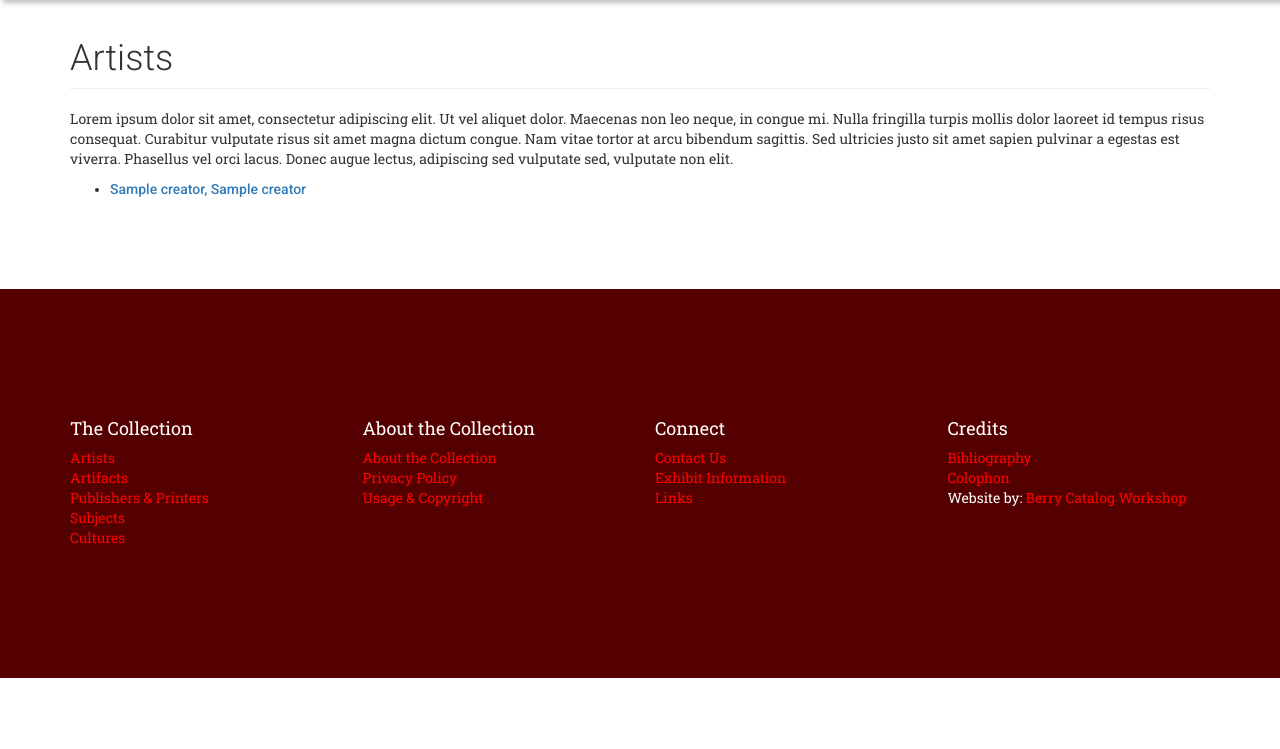
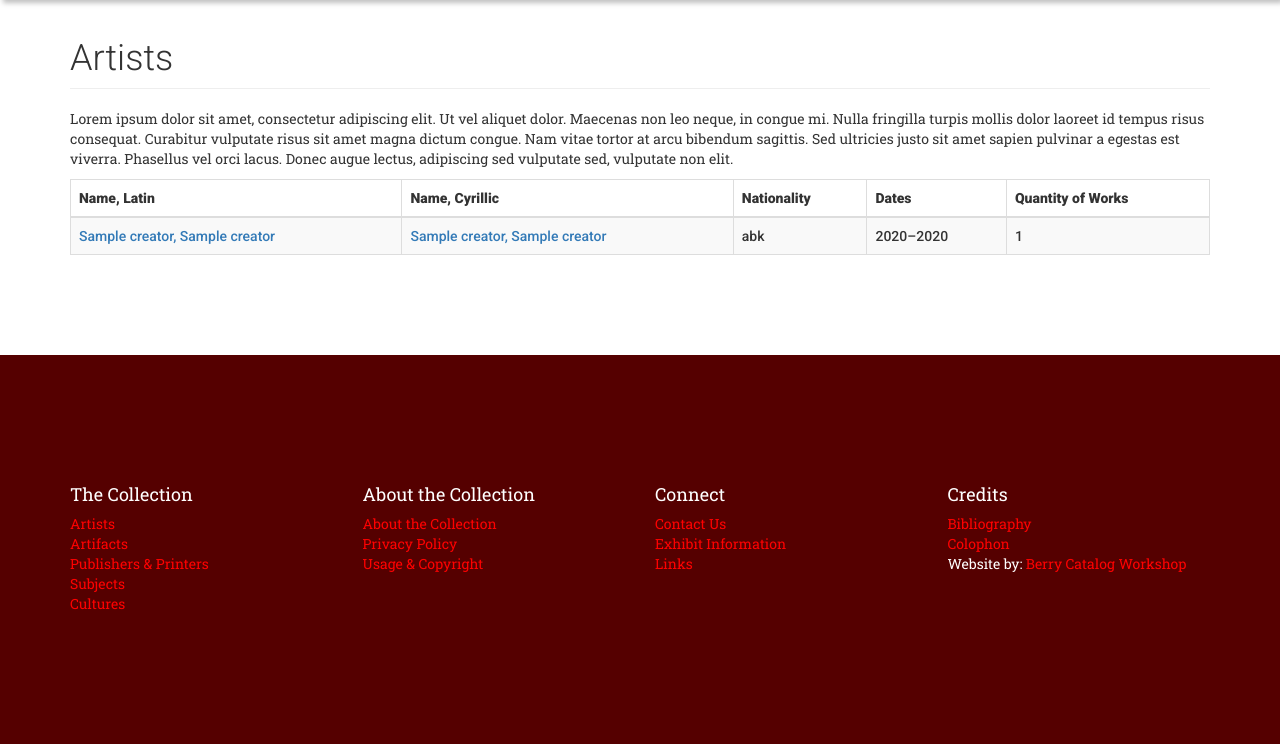
Before and after one commit to berryworkshop/artcase, a Django app: page /collection/creators/ in a window 1280 px wide. Shown: the part 51-800 px from the top of the page. Run offline with Django 3.2, Linux system fonts and the light colour scheme; tables that the repository leaves empty hold one stand-in row (values such as "Sample post"); parts of the project's set-up code (start-up, migrations or seed data) failed here and were passed over; some libraries are stand-ins or nearby versions.

Commit message:
Some work on various templates.

```diff
--- a/artcase/artcase/models.py
+++ b/artcase/artcase/models.py
@@ -46,7 +46,7 @@ class Artifact(models.Model):
     code_number = models.SlugField(
         'Code Number', unique=True, blank=False, validators=[validate_slug])
     title_english_short = models.CharField(
-        max_length = 255, default='Untitled', blank=False)
+        max_length = 255, default='Untitled', blank=True, null=True)
     title_english_full = models.TextField(
         max_length = 1000, blank=True, null=True)
     title_original = models.CharField(
@@ -197,7 +197,7 @@ class Creator(models.Model):
         if output:
             return output
         else:
-            return "<Unknown Artist>"
+            return None
 
     def get_name_cyrillic(self):
         output = ''
@@ -210,7 +210,7 @@ class Creator(models.Model):
         if output:
             return output
         else:
-            return "<Unknown Artist>"
+            return None
 
     def get_lifespan(self):
         if self.year_birth:
@@ -221,7 +221,7 @@ class Creator(models.Model):
         elif self.year_death:
             return 'died ' + str(self.year_death)
         else:
-            return '<dates unknown>'
+            return None
 
 @receiver(pre_save, sender=Creator)
 def callback_create_slug(sender, instance, **kwargs):
--- a/artcase/artcase/templates/artcase/creator_list.html
+++ b/artcase/artcase/templates/artcase/creator_list.html
@@ -5,9 +5,29 @@
 <h1 class="page-header">Artists</h1>
 <p>Lorem ipsum dolor sit amet, consectetur adipiscing elit. Ut vel aliquet dolor. Maecenas non leo neque, in congue mi. Nulla fringilla turpis mollis dolor laoreet id tempus risus consequat. Curabitur vulputate risus sit amet magna dictum congue. Nam vitae tortor at arcu bibendum sagittis. Sed ultricies justo sit amet sapien pulvinar a egestas est viverra. Phasellus vel orci lacus. Donec augue lectus, adipiscing sed vulputate sed, vulputate non elit.</p>
 
-<ul>
-    {% for creator in object_list %}
-    <li><a href="{{ creator.get_absolute_url }}">{{ creator }}</a></li>
-    {% endfor %}
-</ul>
+<div class="table-responsive">
+    <table class="table table-striped table-bordered">
+        <thead>
+            <tr>
+                <th>Name, Latin</th>
+                <th>Name, Cyrillic</th>
+                <th>Nationality</th>
+                <th>Dates</th>
+                <th>Quantity of Works</th>
+            </tr>
+        </thead>
+        <tbody>
+        {% for creator in object_list %}
+            <tr>
+                <td><a href="{{ creator.get_absolute_url }}">{{ creator.get_name_latin}}</a></td>
+                <td><a href="{{ creator.get_absolute_url }}">{{ creator.get_name_cyrillic }}</a></td>
+                <td>{% if creator.nationality %}{{ creator.nationality }}{% endif %}</td>
+                <td>{% if creator.get_lifespan %}{{ creator.get_lifespan }}{% endif %}</td>
+                <td>{{ creator.artifact_set.count }}</td>
+            </tr>
+        {% endfor %}
+        </tbody>
+</table>
+</div>
+
 {% endblock main %}
--- a/artcase/artcase/templates/artcase/includes/slides_artifact.html
+++ b/artcase/artcase/templates/artcase/includes/slides_artifact.html
@@ -4,7 +4,7 @@
     {% for artifact in object_list %}
     <div class="slide col-xs-6 col-sm-4 col-md-3">
         <a href="{{artifact.get_absolute_url}}" class="thumbnail" style="background-image: url('{{ artifact.image.get_file }}');">
-            <h3 class='slide_title'>{{ artifact.title_english_short }}</h3>
+            <h3 class='slide_title'>{{ artifact.title_english_full|truncatewords:16 }}</h3>
         </a>
     </div>
     {% endfor %}
--- a/artcase/artcase/views.py
+++ b/artcase/artcase/views.py
@@ -49,7 +49,7 @@ class CreatorView(DetailView):
     def get_context_data(self, **kwargs):
         context = super(CreatorView, self).get_context_data(**kwargs)
         creator = Creator.objects.get(slug=self.kwargs['slug'])
-        artifacts = Artifact.objects.filter(creators=creator).exclude(title_english_short='Untitled')
+        artifacts = Artifact.objects.filter(creators=creator)#.exclude(title_english_short='Untitled')
         context.update({
             'object_list': artifacts,
         })
```
Also changed, not shown: artcase/artcase/templates/artcase/creator.html (+5 -5 lines).
